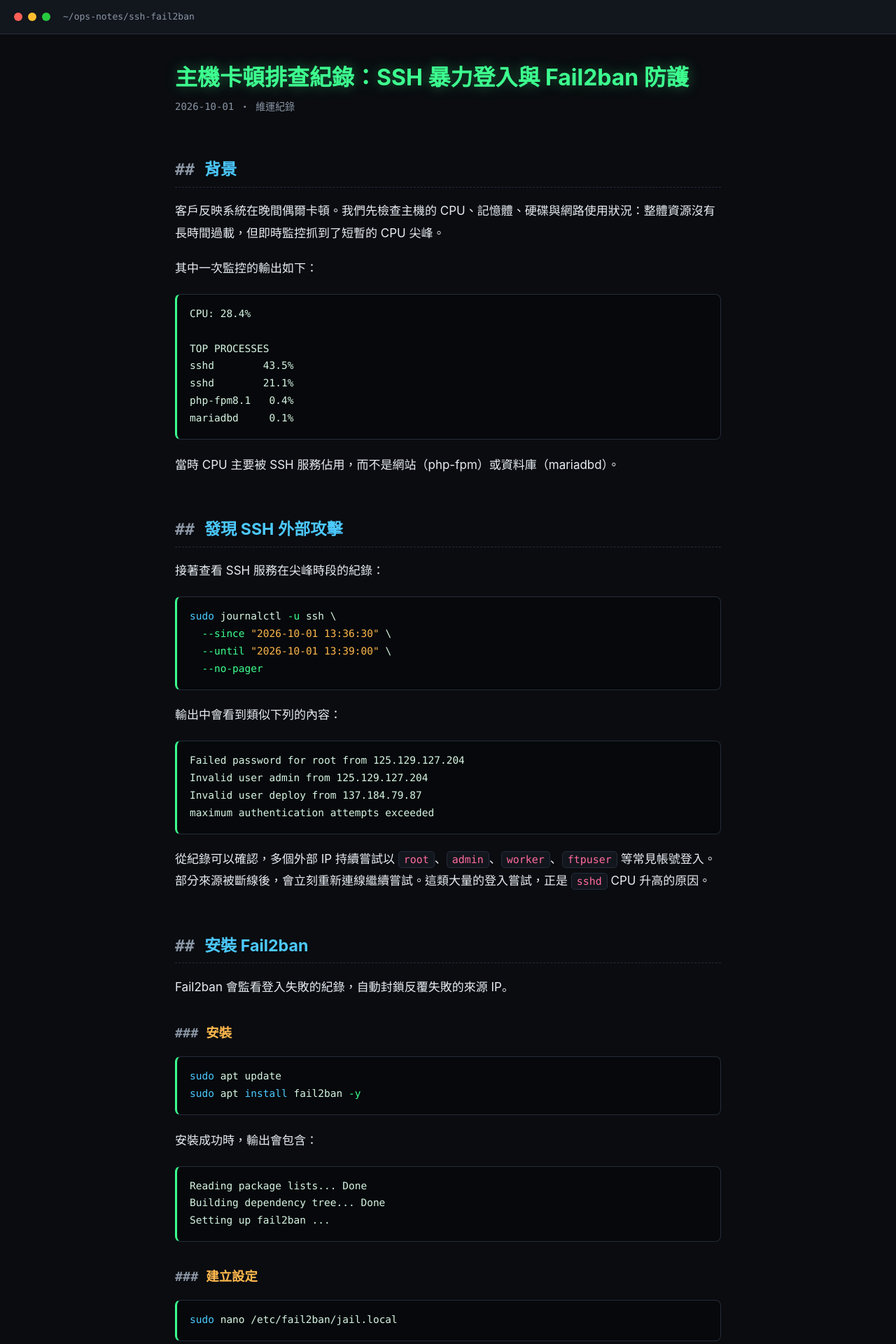
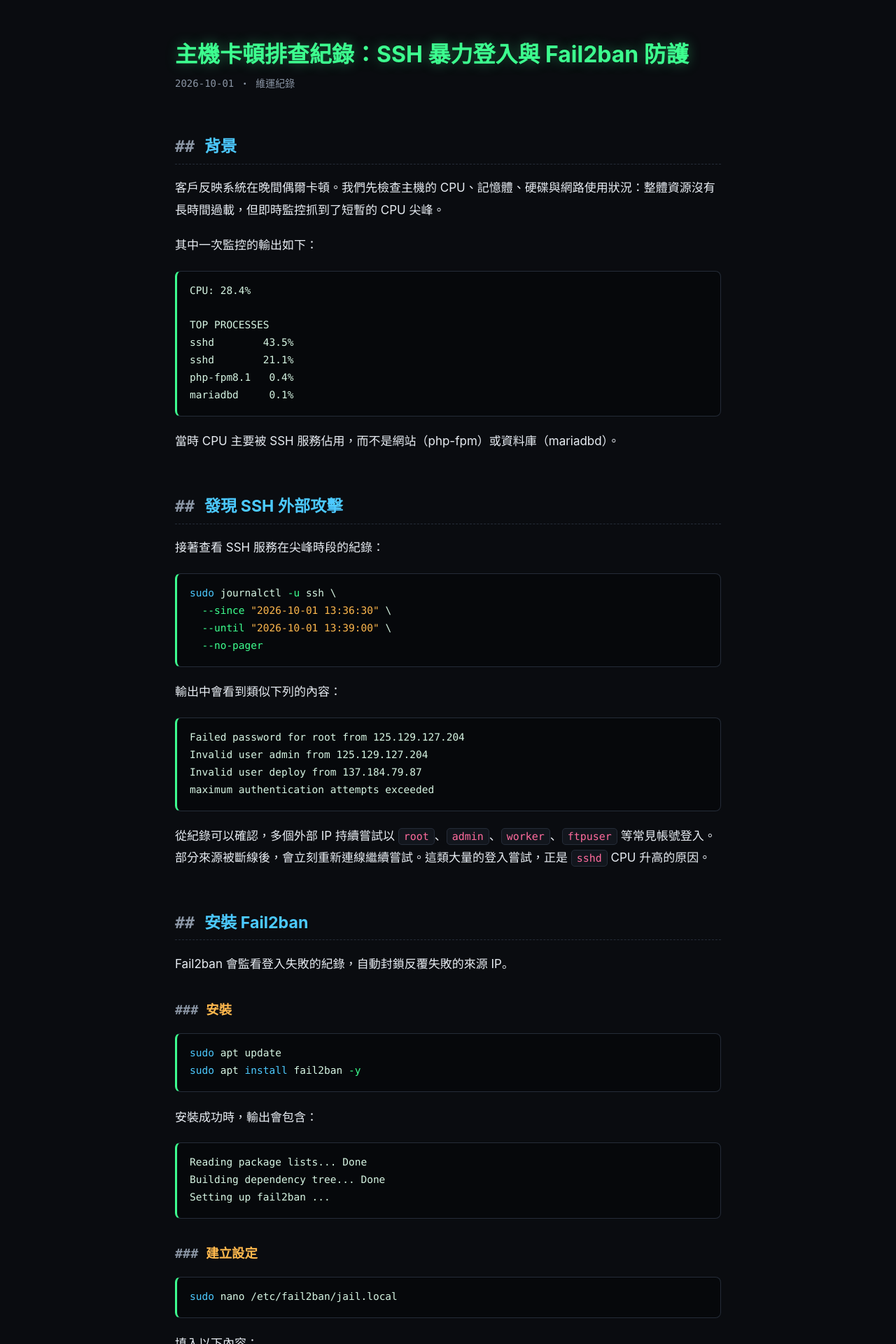
Before and after one commit to shanchiehchiu/ops-notes, a Jekyll site: the page built from index.md, in a window 1280 px wide. Shown: the top 1920 px of the page at 70% size. Built offline with Jekyll 4.4.1, drawn with Linux system fonts in a browser that asks for light colours.

Commit message:
style: 移除頂部仿終端機裝飾列
Co-Authored-By: Claude Sonnet 5.5 <noreply@anthropic.com>

```diff
--- a/_layouts/default.html
+++ b/_layouts/default.html
@@ -11,10 +11,6 @@
   <link rel="stylesheet" href="{{ '/assets/css/style.css' | relative_url }}">
 </head>
 <body>
-  <div class="topbar">
-    <span class="dot r"></span><span class="dot y"></span><span class="dot g"></span>
-    <span class="path">~/ops-notes/ssh-fail2ban</span>
-  </div>
   <main class="wrap">
     {{ content }}
   </main>
--- a/assets/css/style.css
+++ b/assets/css/style.css
@@ -24,25 +24,8 @@ body {
   -webkit-font-smoothing: antialiased;
 }
 
-.topbar {
-  display: flex;
-  align-items: center;
-  gap: 8px;
-  padding: 12px 20px;
-  background: var(--panel);
-  border-bottom: 1px solid var(--border);
-  font-family: var(--mono);
-  font-size: 13px;
-  color: var(--muted);
-}
-.dot { width: 12px; height: 12px; border-radius: 50%; display: inline-block; }
-.dot.r { background: #ff5f56; }
-.dot.y { background: #ffbd2e; }
-.dot.g { background: #27c93f; }
-.path { margin-left: 10px; }
-
 .wrap { max-width: 820px; margin: 0 auto; padding: 0 20px; }
-main.wrap { padding-top: 40px; padding-bottom: 40px; }
+main.wrap { padding-top: 56px; padding-bottom: 40px; }
 
 h1, h2, h3 { line-height: 1.35; font-weight: 700; }
 
```
